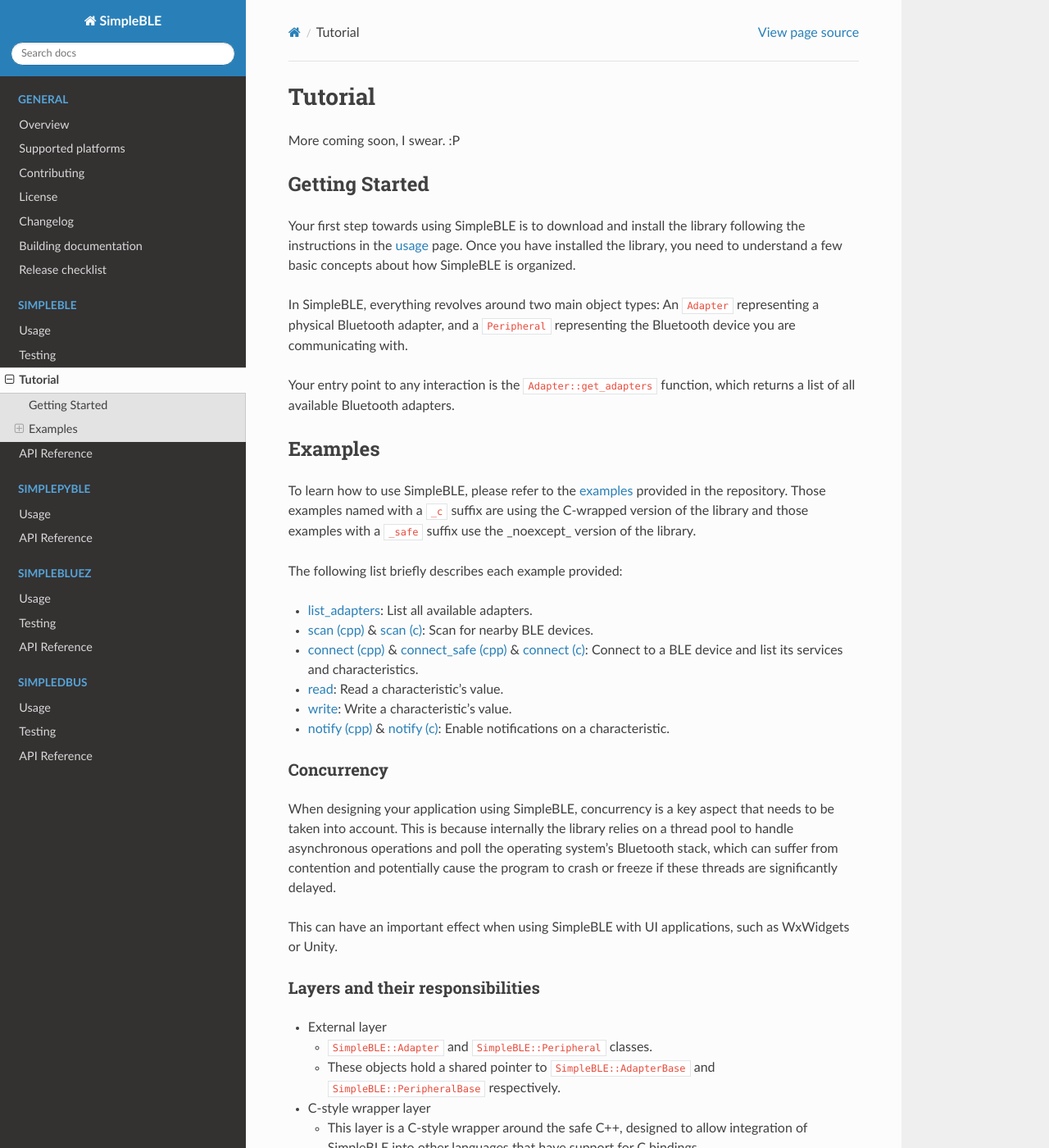
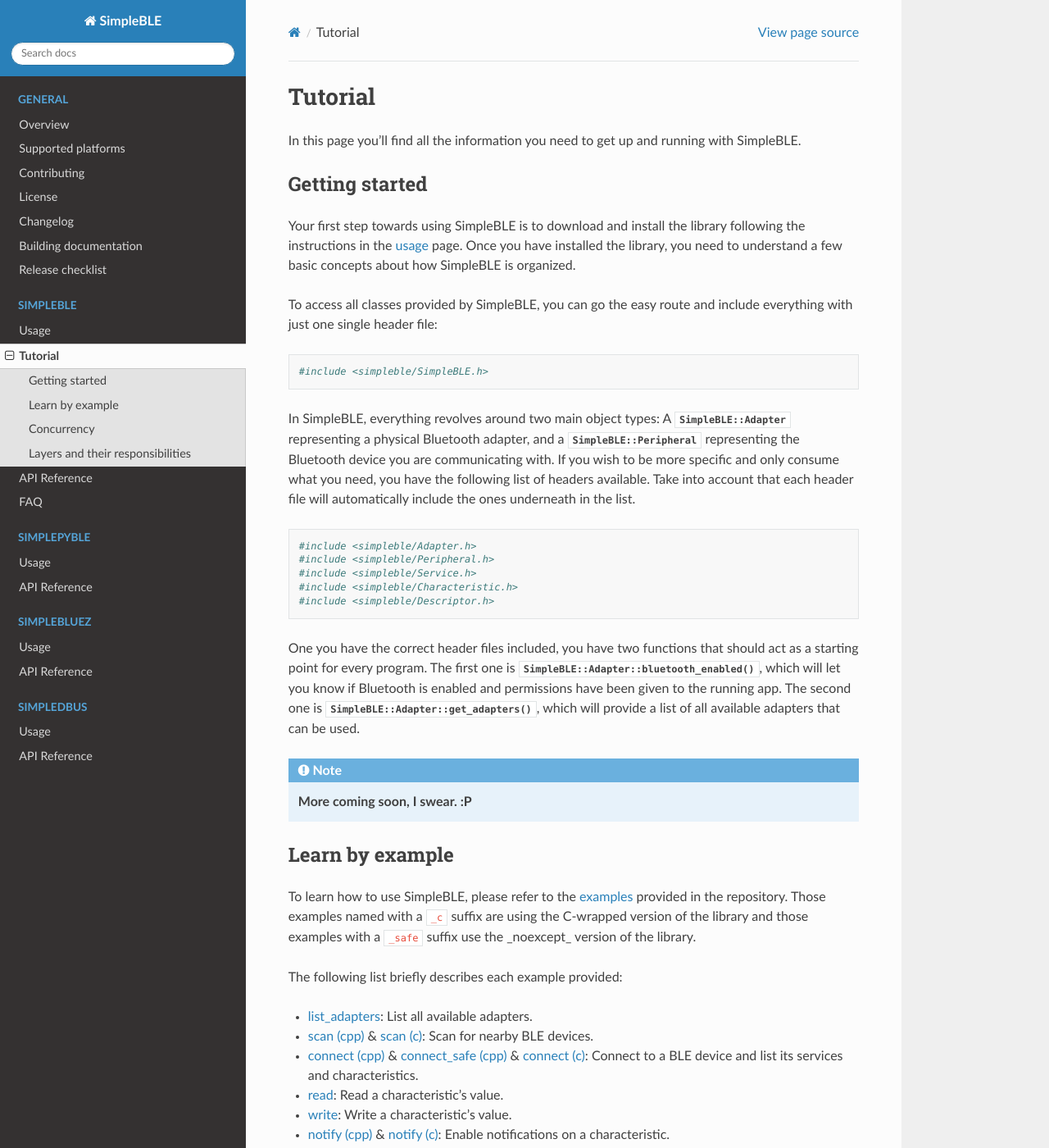
Before and after one commit to OpenBluetoothToolbox/SimpleBLE, a Sphinx documentation site: the page built from docs/simpleble/tutorial.rst, in a window 1280 px wide and 1400 px high. Shown: the whole window at 82% size. Built offline with Sphinx 7.4.7 and the Read the Docs theme 2.0.0, drawn with Linux system fonts in a browser that asks for light colours.

Commit message:
Added a lot of documentation

```diff
--- a/docs/index.rst
+++ b/docs/index.rst
@@ -25,6 +25,7 @@
    simpleble/usage
    simpleble/tutorial
    simpleble/api
+   simpleble/faq
 
 .. toctree::
    :maxdepth: 2
--- a/docs/simpleble/tutorial.rst
+++ b/docs/simpleble/tutorial.rst
@@ -2,9 +2,9 @@
 Tutorial
 ========
 
-More coming soon, I swear. :P
+In this page you'll find all the information you need to get up and running with SimpleBLE.
 
-Getting Started
+Getting started
 ===============
 
 Your first step towards using SimpleBLE is to download and install the library
@@ -12,15 +12,35 @@
 installed the library, you need to understand a few basic concepts about how
 SimpleBLE is organized.
 
-In SimpleBLE, everything revolves around two main object types: An ``Adapter``
-representing a physical Bluetooth adapter, and a ``Peripheral`` representing the
-Bluetooth device you are communicating with.
+To access all classes provided by SimpleBLE, you can go the easy route and
+include everything with just one single header file::
 
-Your entry point to any interaction is the ``Adapter::get_adapters`` function,
-which returns a list of all available Bluetooth adapters.
+   #include <simpleble/SimpleBLE.h>
 
-Examples
-========
+In SimpleBLE, everything revolves around two main object types: A :cpp:class:`SimpleBLE::Adapter`
+representing a physical Bluetooth adapter, and a :cpp:class:`SimpleBLE::Peripheral` representing the
+Bluetooth device you are communicating with. If you wish to be more specific and
+only consume what you need, you have the following list of headers available.
+Take into account that each header file will automatically include the ones
+underneath in the list. ::
+
+   #include <simpleble/Adapter.h>
+   #include <simpleble/Peripheral.h>
+   #include <simpleble/Service.h>
+   #include <simpleble/Characteristic.h>
+   #include <simpleble/Descriptor.h>
+
+One you have the correct header files included, you have two functions that should
+act as a starting point for every program. The first one is :cpp:func:`SimpleBLE::Adapter::bluetooth_enabled()`,
+which will let you know if Bluetooth is enabled and permissions have been given
+to the running app. The second one is :cpp:func:`SimpleBLE::Adapter::get_adapters()`, which
+will provide a list of all available adapters that can be used.
+
+.. note::
+   **More coming soon, I swear. :P**
+
+Learn by example
+================
 
 To learn how to use SimpleBLE, please refer to the `examples`_ provided
 in the repository. Those examples named with a ``_c`` suffix are using
@@ -37,7 +57,7 @@
 * `notify (cpp)`_ & `notify (c)`_: Enable notifications on a characteristic.
 
 Concurrency
------------
+===========
 
 When designing your application using SimpleBLE, concurrency is a key
 aspect that needs to be taken into account. This is because internally
@@ -50,7 +70,7 @@
 applications, such as WxWidgets or Unity.
 
 Layers and their responsibilities
----------------------------------
+=================================
 
 -  External layer
 
```
Also changed, not shown: docs/simpleble/api.rst (+48 -1 lines), docs/simpleble/faq.rst (added, +8 -0 lines), docs/simpleble/usage.rst (+3 -4 lines), docs/simplebluez/usage.rst (+3 -4 lines), docs/simpledbus/usage.rst (+3 -4 lines).
